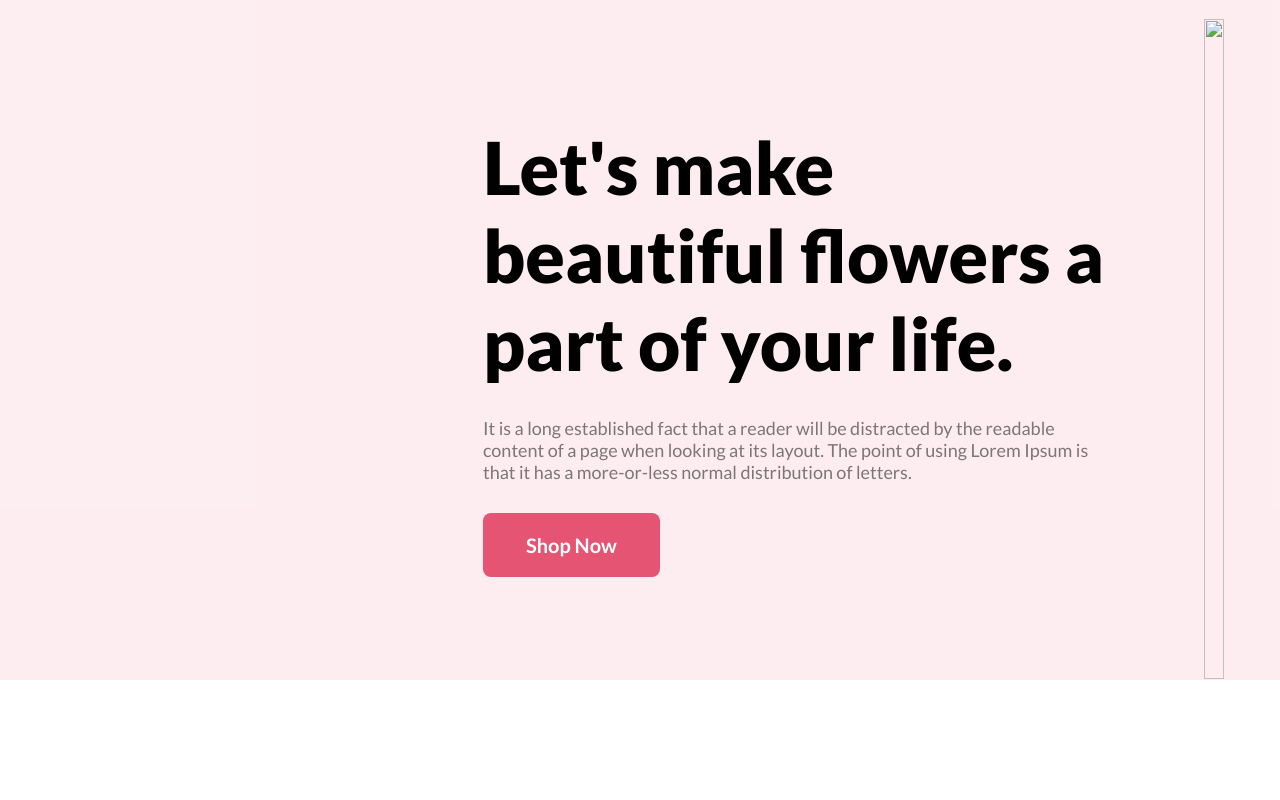
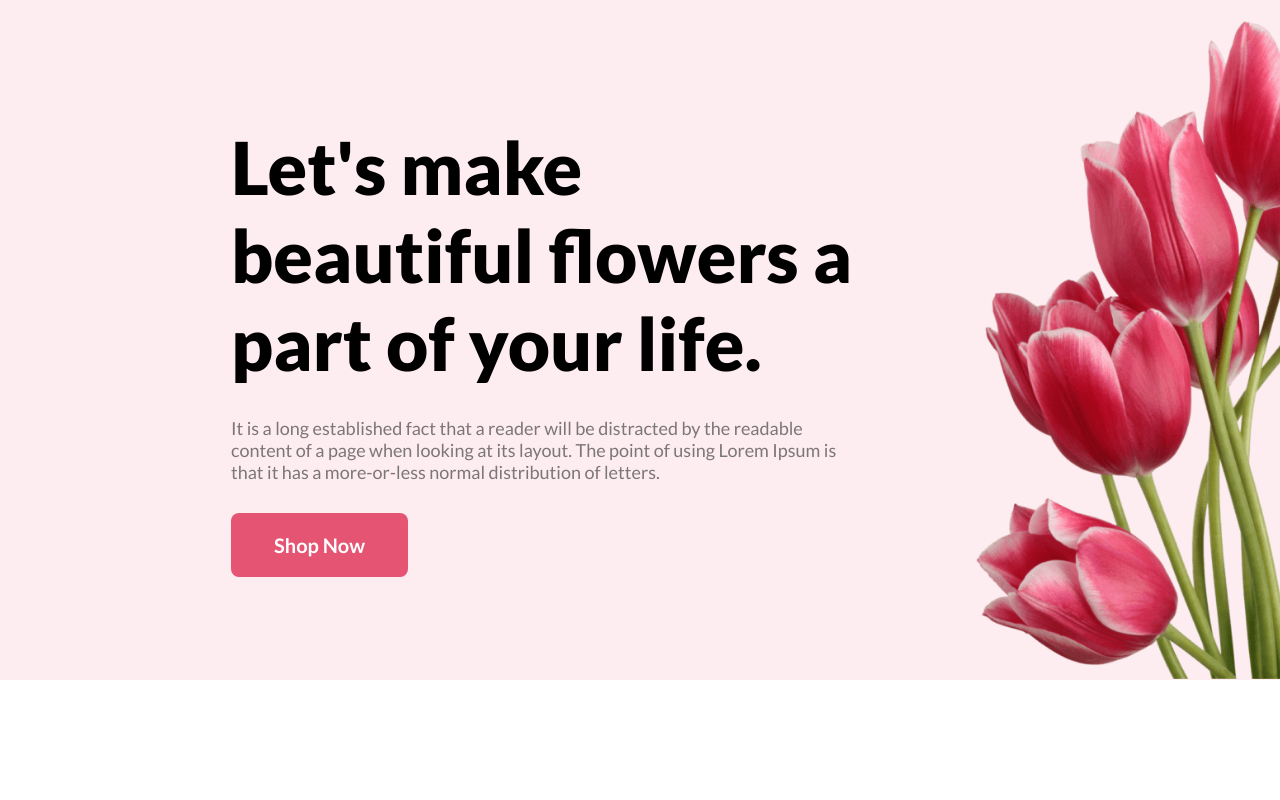
Before and after one commit to Jaber-riyan/Flower_Shop, a plain HTML site: page index.html in a window 1280 px wide. Shown: the top 800 px of the page. Drawn offline with Linux system fonts and the light colour scheme; the site is published under a folder, as on GitHub Pages, so addresses that start at the root find nothing.

Commit message:
banner image set

```diff
--- a/index.html
+++ b/index.html
@@ -21,7 +21,7 @@
           <button>Shop Now</button>
         </div>
         <div class="header-image">
-          <img src="/images/banner-image.png" alt="" />
+          <img src="./images/banner-image.png" alt="" />
         </div>
       </div>
     </header>
```
